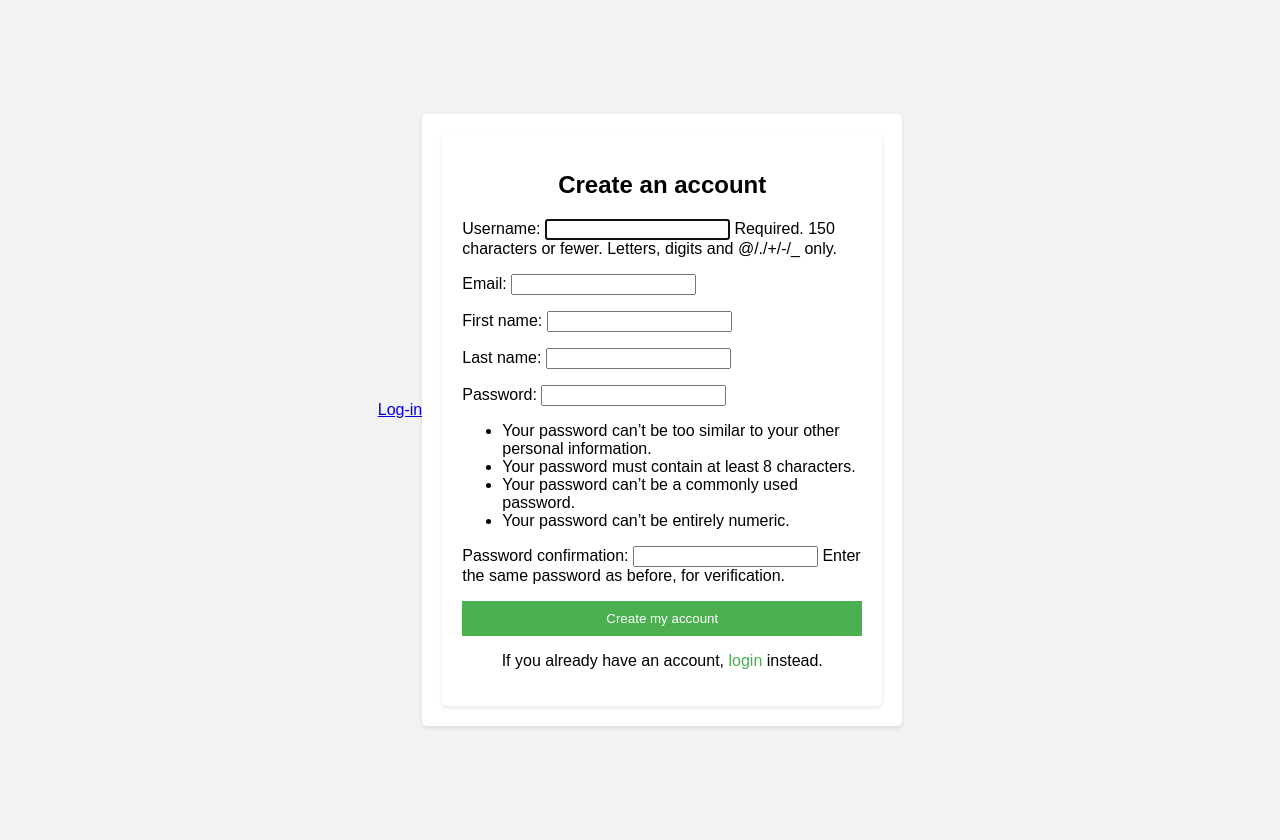
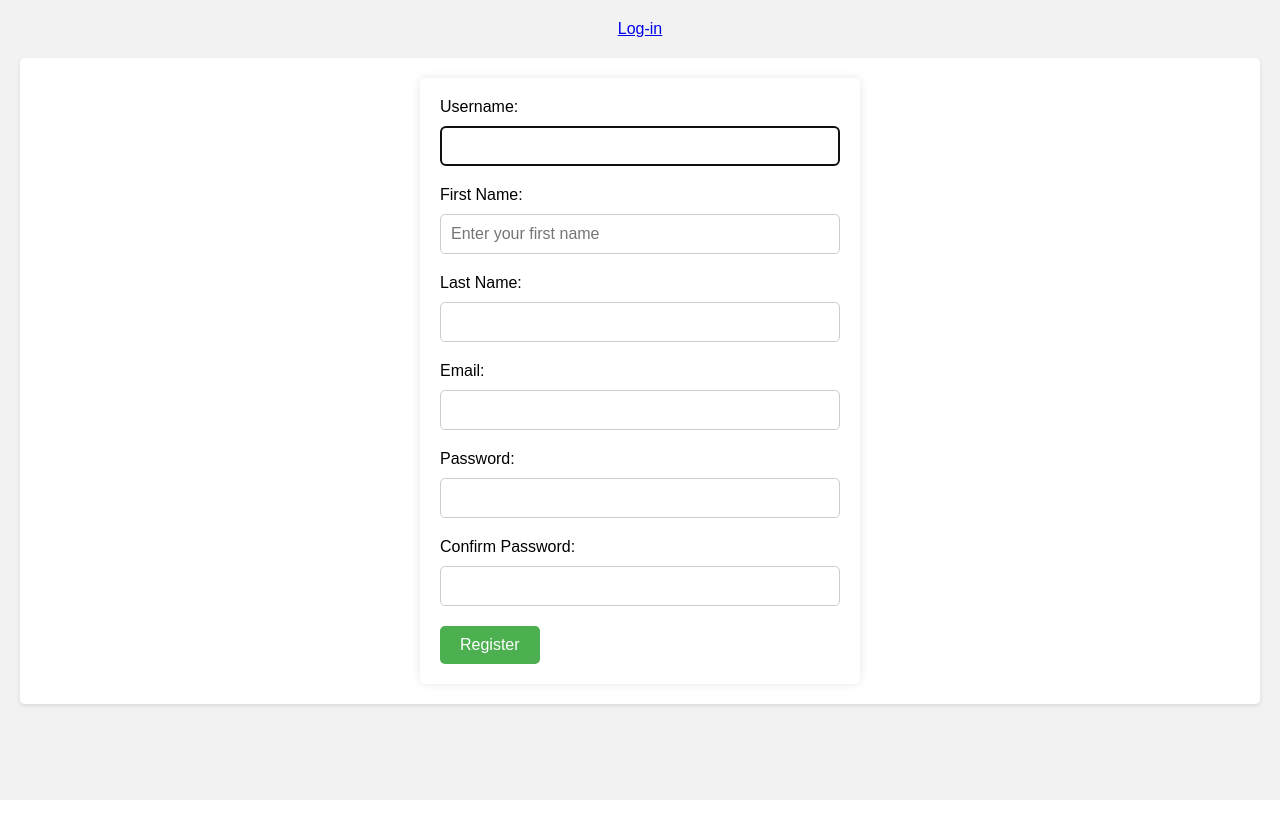
Before and after one commit to dmytromk/checkYourKnowledge, a Django app: page /account/registration/ in a window 1280 px wide. After the commit the page ends 710 px from the top, so only its background shows below. Run offline with Django 4.2, Linux system fonts and the light colour scheme.

Commit message:
Created custom registration.html(now looks better)

```diff
--- a/djangoApp/account/forms.py
+++ b/djangoApp/account/forms.py
@@ -8,6 +8,9 @@ class RegistrationForm(UserCreationForm):
     class Meta:
         model = User
         fields = ("username", "email", "first_name", "last_name", "password1", "password2")
+        widgets = {
+            "first_name": forms.TextInput(attrs={'class': 'form-control', 'placeholder': 'Enter your first name'})
+        }
 
     def save(self, commit=True):
         user = super(RegistrationForm, self).save(commit=False)
--- a/djangoApp/account/templates/registration.html
+++ b/djangoApp/account/templates/registration.html
@@ -1,61 +1,82 @@
 {% extends "base.html" %}
 {% block title %}Registration{% endblock %}
 {% block content %}
+<html>
+<head>
     <style>
      body {
-            display: flex;
-            justify-content: center;
-            align-items: center;
-            height: 100vh;
+    font-family: Arial, sans-serif;
     background-color: #f2f2f2;
-            font-family: Arial, sans-serif;
+    padding: 20px;
   }
 
-        .registration_fields {
+  form {
+    background-color: #fff;
     max-width: 400px;
+    margin: 0 auto;
     padding: 20px;
-            background-color: #fff;
     border-radius: 5px;
-            box-shadow: 0 2px 4px rgba(0, 0, 0, 0.1);
+    box-shadow: 0 0 10px rgba(0, 0, 0, 0.1);
   }
 
-        .registration_fields h1 {
-            font-size: 24px;
-            margin-bottom: 20px;
-            text-align: center;
+  label {
+    display: block;
+    margin-bottom: 10px;
   }
 
-        .registration_fields input[type="submit"] {
-            padding: 10px 20px;
-            background-color: #4CAF50;
-            color: #fff;
-            border: none;
-            cursor: pointer;
+  input[type="text"],
+  input[type="email"],
+  input[type="password"] {
     width: 100%;
+    padding: 10px;
+    border: 1px solid #ccc;
+    border-radius: 5px;
+    box-sizing: border-box;
+    margin-bottom: 20px;
+    font-size: 16px;
   }
 
-        .registration_fields p.text-center {
+  input[type="submit"] {
+    background-color: #4CAF50;
+    color: white;
+    padding: 10px 20px;
+    border: none;
+    border-radius: 5px;
+    cursor: pointer;
     font-size: 16px;
-            text-align: center;
   }
 
-        .registration_fields p.text-center a {
-            color: #4CAF50;
-            text-decoration: none;
-        }
-
-        .registration_fields p.text-center a:hover {
-            text-decoration: underline;
+  input[type="submit"]:hover {
+    background-color: #45a049;
   }
     </style>
-
-    <div class="registration_fields">
-        <h1>Create an account</h1>
+    </head>
+<body>
 <form action="." method="POST">
                 {% csrf_token %}
-            {{ user_form.as_p }}
-            <p><input type="submit" value="Create my account"></p>
+  <label for="username">Username:</label>
+  {{user_form.username}}
+
+  <label for="firstname">First Name:</label>
+    {{user_form.first_name}}
+
+  <label for="lastname">Last Name:</label>
+   {{user_form.last_name}}
+
+  <label for="email">Email:</label>
+     {{user_form.email}}
+
+
+  <label for="password">Password:</label>
+       {{user_form.password1}}
+
+
+  <label for="password2">Confirm Password:</label>
+         {{user_form.password2}}
+
+
+  <input type="submit" value="Register">
 </form>
-        <p class="text-center">If you already have an account, <a href="/login">login</a> instead.</p>
-    </div>
+</body>
+</html>
 {% endblock %}
--- a/djangoApp/chatrooms/templates/chatroom.html
+++ b/djangoApp/chatrooms/templates/chatroom.html
@@ -112,6 +112,7 @@
   font-weight: bold;
   margin-bottom: 5px;
 }
+
     </style>
 </head>
 <body>
```
Also changed, not shown: djangoApp/chatrooms/static/chatroom.js (+7 -0 lines). Lines whose indentation alone changed are shown as unchanged.
